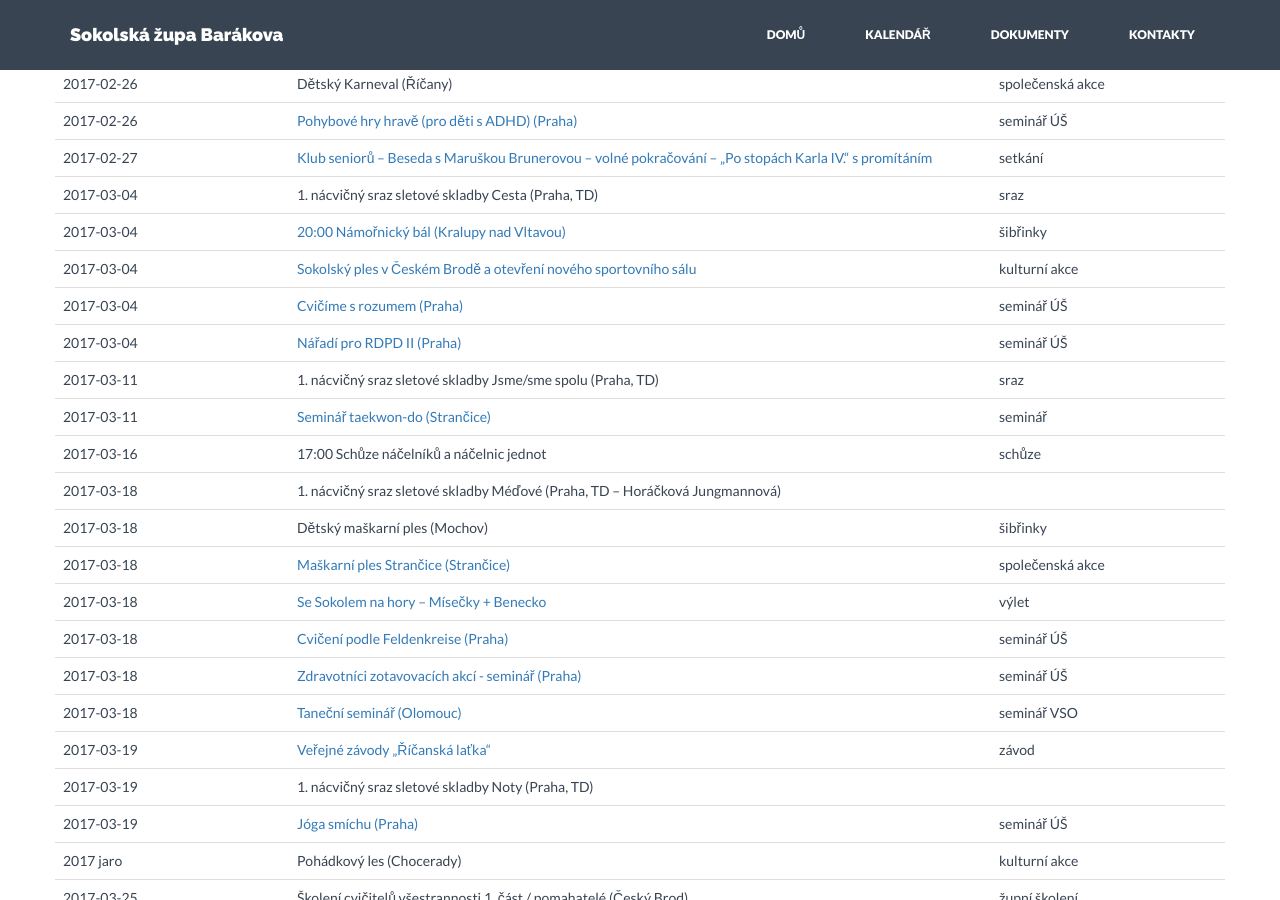
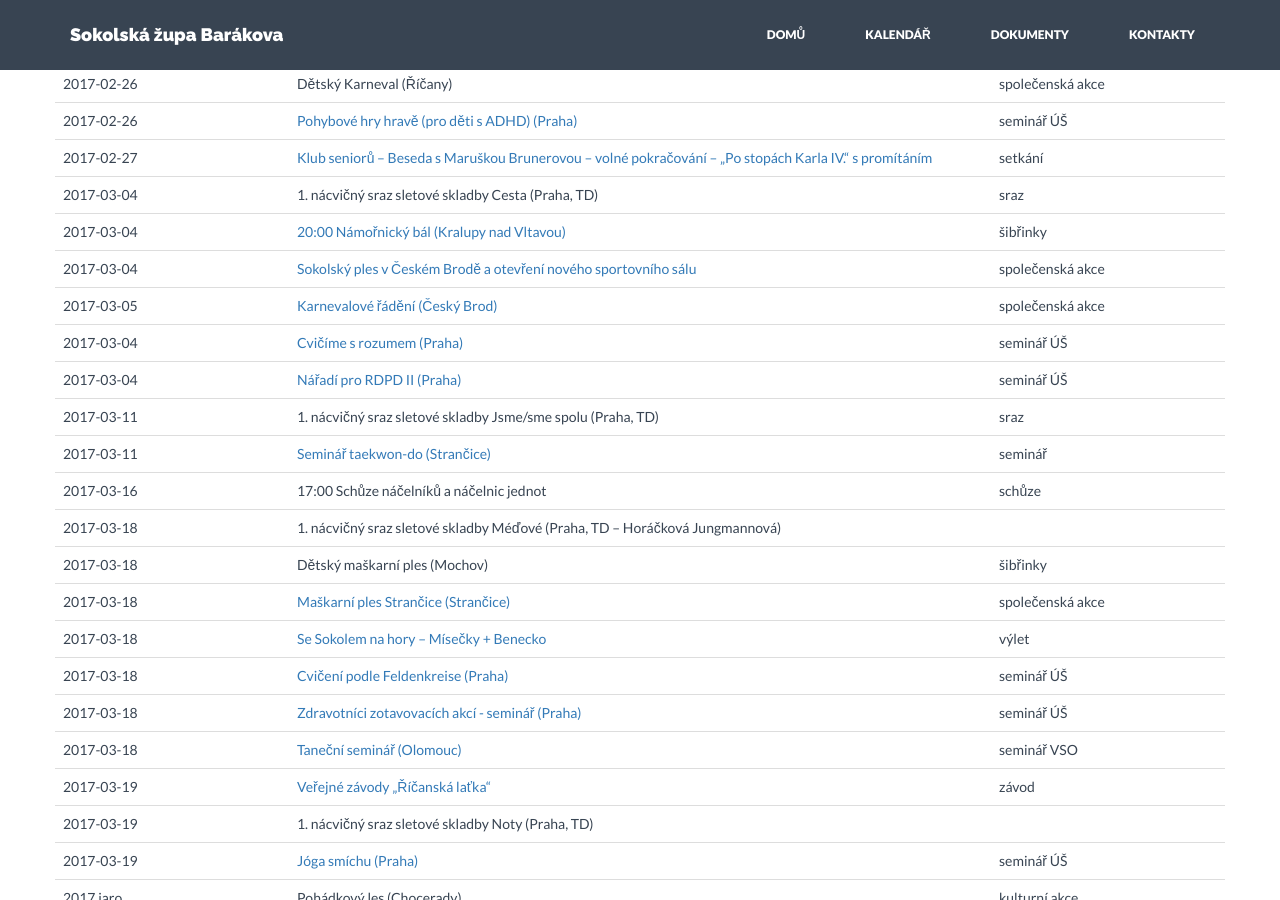
Before and after one commit to milanhybner/zbarakova.cz, a Jekyll site: the page built from akce.md, in a window 1280 px wide and 900 px high, scrolled down 1759 px. Built offline with Jekyll 4.4.1, drawn with Linux system fonts in a browser that asks for light colours; nearby versions of some CDN libraries.

Commit message:
karnevalové řádení český brod 5.3.

```diff
--- a/_data/akce.yaml
+++ b/_data/akce.yaml
@@ -236,8 +236,13 @@
 - datum: 2017-03-04
   nazev: Sokolský ples v Českém Brodě a otevření nového sportovního sálu
   url: https://drive.google.com/open?id=0B0w6gDorCVUkQ0hpdzVSOVB3dWpOQ2ZZUXppQi05U2lnbWhZ
-  druh: kulturní akce
+  druh: společenská akce
 
+
+- datum: 2017-03-05
+  nazev: Karnevalové řádění (Český Brod)
+  url: http://sokolbrod.cz/wp-content/uploads/2017/01/karnevalove-radeni-2017.jpg
+  druh: společenská akce
 
 - datum: 2017-03-04
   nazev: Cvičíme s rozumem (Praha)
```
